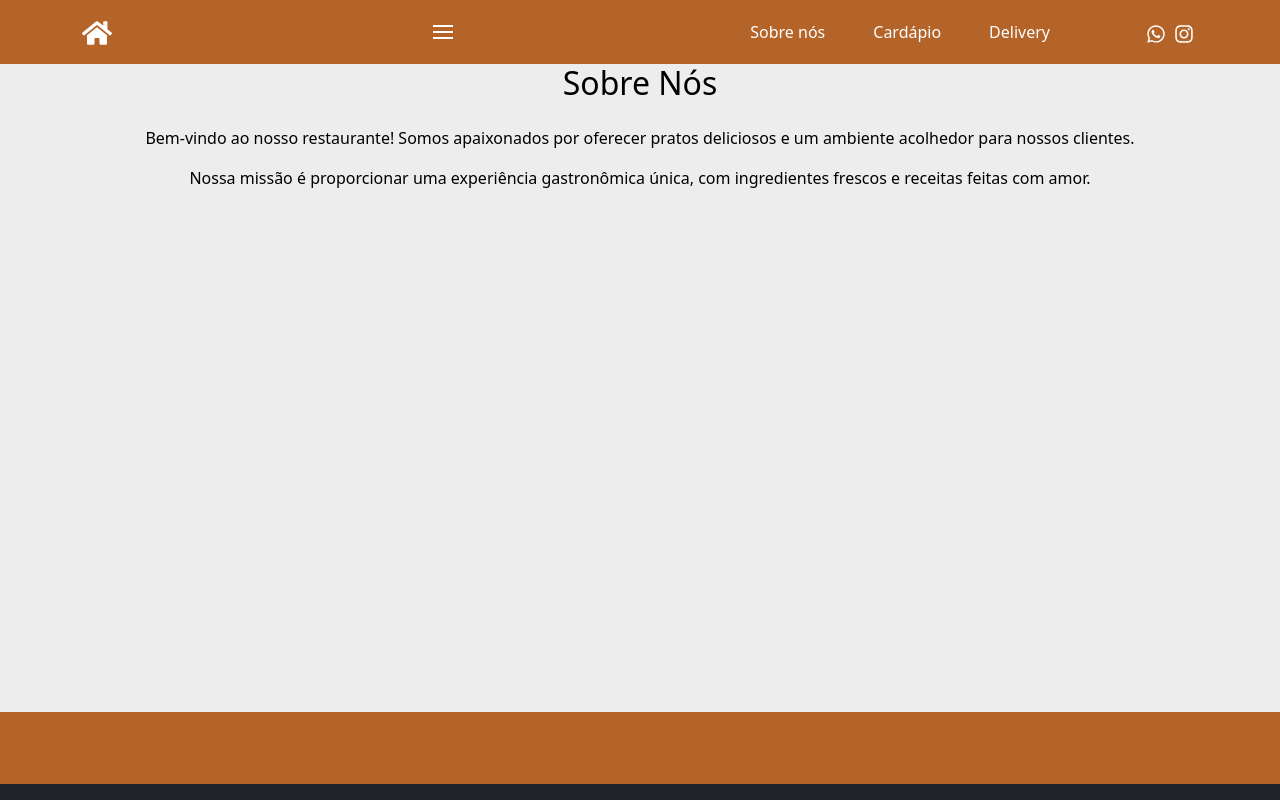
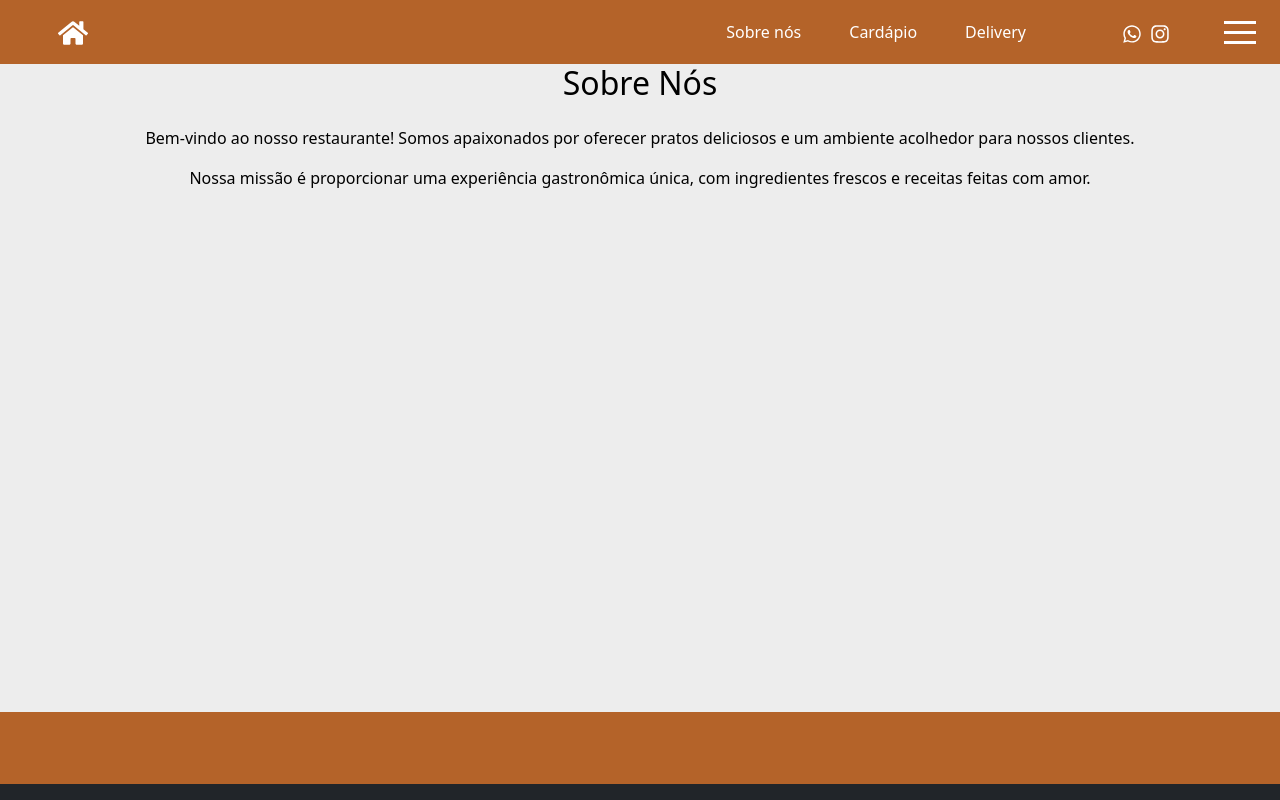
Before and after one commit to DOAgustavo/rest-palatus, a Next.js app: page / in a window 1280 px wide. Built offline with nearby package versions, Linux system fonts and the light colour scheme.

Commit message:
verificar

```diff
--- a/src/app/styles/globals.css
+++ b/src/app/styles/globals.css
@@ -10,5 +10,11 @@
 .navbar a {
 
   text-decoration: none;
-  color: white;
+  color: rgb(255, 255, 255);
 }
+
+.navbutton a {
+
+  text-decoration: none;
+  color: rgb(0, 0, 0);
+}
--- a/src/components/NavBar/NavBar.tsx
+++ b/src/components/NavBar/NavBar.tsx
@@ -3,7 +3,9 @@ import NavButton from '../buttons/NavButton';
 
 export default function NavBar() {
   return (
-    <div className="navbar bg-brown px-3 text-white">
+
+
+    <header  className="navbar bg-brown px-3 text-white">
 
 
       <div className="container d-flex flex-wrap justify-content-between align-items-center">
@@ -13,12 +15,12 @@ export default function NavBar() {
             <FaHome size={30} className="me-2" />
           </a>
         </div>
-      <NavButton />
+
         {/* Links */}
         <section>
-          <ul className="d-flex flex-wrap list-unstyled m-0 justify-content-center">
-            <li className="mx- mb-1 mb-md-0">
-              <a href="#">Sobre nós</a>
+          <ul className="d-flex flex-wrap list-unstyled m-0 justify-content-center ">
+            <li className="mx- mb-1 mb-md-0 ">
+              <a className='' href="#">Sobre nós</a>
             </li>
             <li className="mx-5 mb-1 mb-md-0">
               <a href="#">Cardápio</a>
@@ -37,8 +39,12 @@ export default function NavBar() {
               </a>
             </li>
           </ul>
+
         </section>
+
       </div>
-    </div>
+      <NavButton/>
+    </header>
+
   );
 }
--- a/src/components/buttons/NavButton.tsx
+++ b/src/components/buttons/NavButton.tsx
@@ -3,8 +3,28 @@
 import Hamburger from "hamburger-react";
 import { useState } from "react";
 export default function NavButton() {
-    const [Open, setOpen] = useState(false);
-    return (<div>
-        <Hamburger toggled={Open} toggle={setOpen} size={20} />
-    </div>);
+    const [open, setOpen] = useState(false);
+    return <header>
+
+
+
+        {open &&  <div className=" navbutton absolute top-0 left-0 w-full h-full bg-white text-black z-50 flex items-center justify-center">
+
+
+            <ul className="d-flex flex-wrap list-unstyled m-0 justify-content-center ">
+                        <li className="mx- mb-1 mb-md-0 ">
+                          <a className='' href="#">Sobre nós</a>
+                        </li>
+                        <li className="mx-5 mb-1 mb-md-0">
+                          <a href="#">Cardápio</a>
+                        </li>
+                        <li className="mx-5 mb-1 mb-2 ms-0 mb-md-0">
+                          <a href="#">Delivery</a>
+                        </li>
+
+                      </ul>
+        </div>}
+        <Hamburger toggled={open} toggle={setOpen} />
+        </header>
+
 }
```
